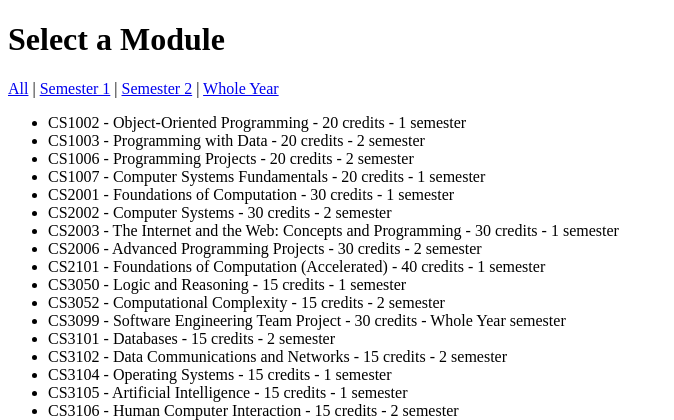
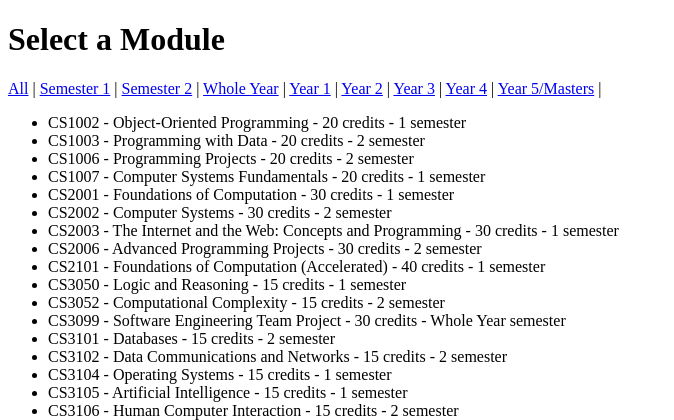
Before and after one commit to VeronikaShevc/module-picker, a FastAPI app: page / in a window 1280 px wide. Shown: the top 420 px of the page, without its empty margins (0-674 px from the left). Run offline with FastAPI, Linux system fonts and the light colour scheme.

Commit message:
add year filter to homepage

```diff
--- a/app.py
+++ b/app.py
@@ -17,10 +17,10 @@ templates = Jinja2Templates(directory="templates")
 
 
 @app.get("/", response_class=HTMLResponse)
-@app.get("/", response_class=HTMLResponse)
-async def read_item(request: Request, semester: str = None):
+async def read_item(request: Request, semester: str = None, year: str = None):
+    filtered = modules_data
     if semester:
-        filtered = {code: details for code, details in modules_data.items() if details["semester"] == semester}
-    else:
-        filtered = modules_data
-    return templates.TemplateResponse(request=request, name="index.html", context={"modules": filtered, "selected_semester": semester})
+        filtered = {code: details for code, details in filtered.items() if details["semester"] == semester}
+    if year:
+        filtered = {code: details for code, details in filtered.items() if code[2] == year}
+    return templates.TemplateResponse(request=request, name="index.html", context={"modules": filtered})
--- a/templates/index.html
+++ b/templates/index.html
@@ -9,7 +9,12 @@
         <a href="/">All</a> |
         <a href="/?semester=1">Semester 1</a> |
         <a href="/?semester=2">Semester 2</a> |
-        <a href="/?semester=Whole Year">Whole Year</a>
+        <a href="/?semester=Whole Year">Whole Year</a> |
+        <a href="/?year=1">Year 1</a> |
+        <a href="/?year=2">Year 2</a> |
+        <a href="/?year=3">Year 3</a> |
+        <a href="/?year=4">Year 4</a> |
+        <a href="/?year=5">Year 5/Masters</a> |
     </p>
     <ul>
         {% for code, details in modules.items() %}
```
